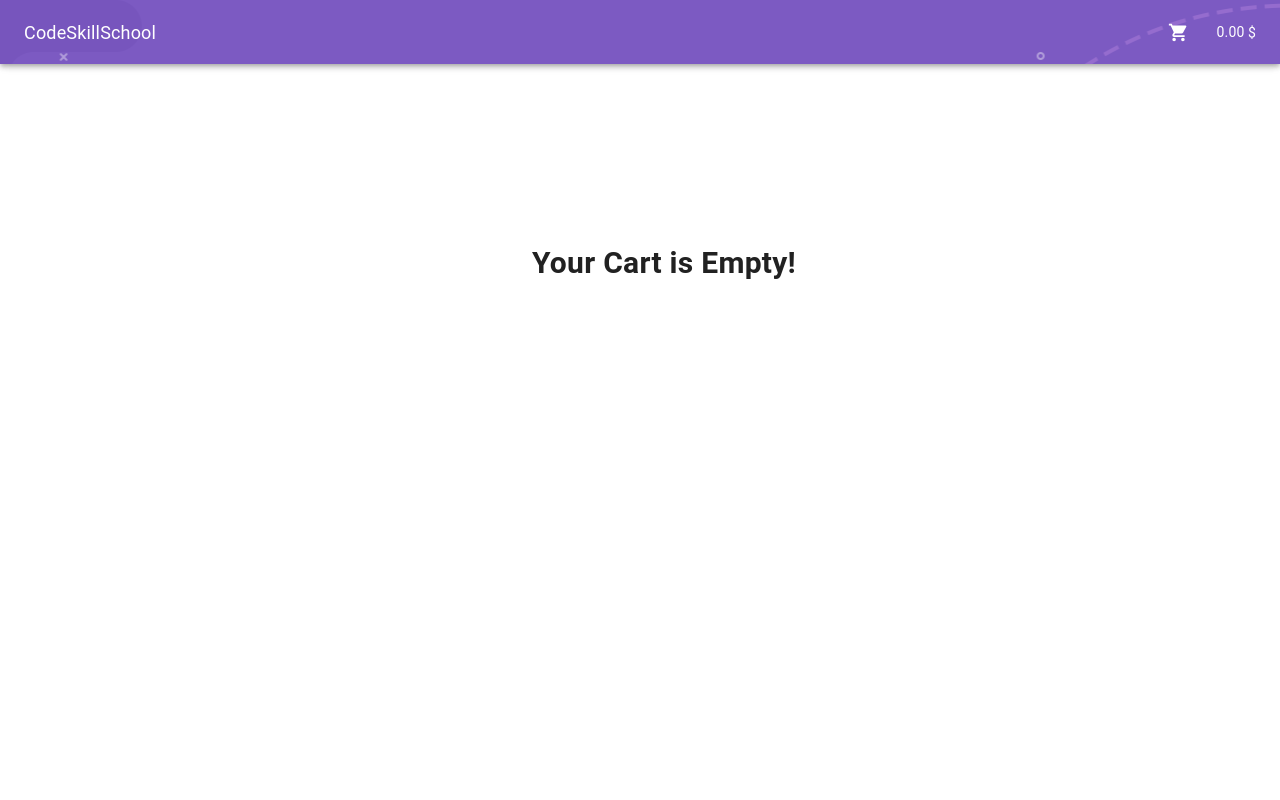
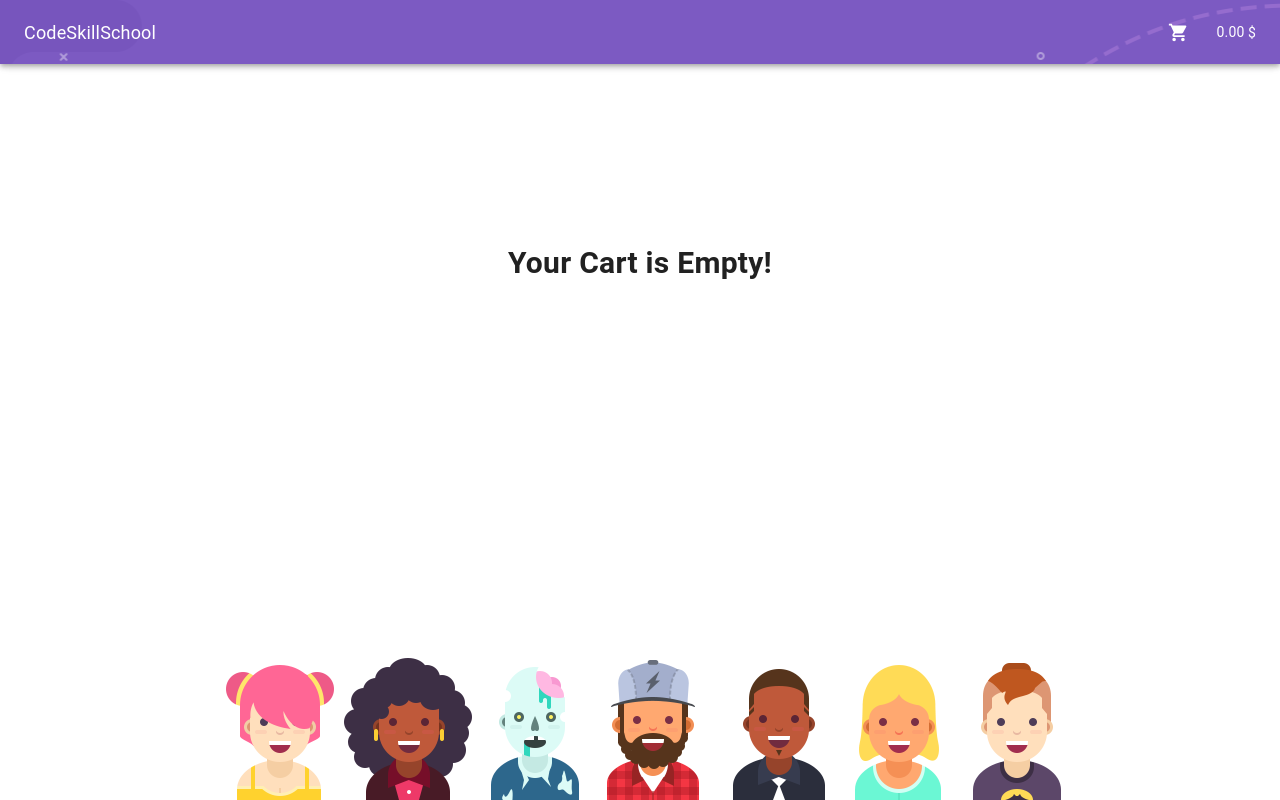
Before and after one commit to tamara-r/e-learning, a React (Create React App) app: page /cart in a window 1280 px wide. Built offline with nearby package versions, Linux system fonts and the light colour scheme.

Commit message:
add footer to cart

```diff
--- /dev/null
+++ b/src/components/CartFooter.js
@@ -0,0 +1,19 @@
+/* eslint-disable jsx-a11y/alt-text */
+import { Box } from '@mui/system';
+import React from 'react';
+
+export const CartFooter = () => {
+
+  return (
+    <Box
+      sx={{
+        display: 'flex',
+        justifyContent: 'center',
+        width: '100%',
+        position: 'fixed',
+        bottom: 0,
+      }}>
+      <img src='students.png' />
+    </Box>
+  )
+}
--- a/src/pages/Cart.js
+++ b/src/pages/Cart.js
@@ -22,6 +22,7 @@ import { deepPurple } from '@mui/material/colors';
 import { removeItem, removeItems } from '../redux/actions/cartActions';
 import MetaData from '../components/MetaData';
 import Header from '../components/Header';
+import { CartFooter } from '../components/CartFooter';
 
 const ColorButton = styled(Button) (({ theme }) => ({
   color: '#fff',
@@ -81,7 +82,6 @@ const Cart = () => {
       sx={{ display: 'flex', justifyContent: 'center' }} >
       <MetaData title={'Cart'} />
       <Header />
-      <Toolbar />
 
       { item.length > 0 ? (
         <Fragment>
@@ -133,14 +133,17 @@ const Cart = () => {
               </ColorButton>
             </Typography>
           </Box>
-
+          <CartFooter />
         </Fragment>
       )
       : (
-        <Typography
-          sx={{ pt: 30, fontSize: '30px', fontWeight: 'bold' }}>
-          Your Cart is Empty!
-        </Typography>
+        <Fragment>
+          <Typography
+            sx={{ pt: 30, fontSize: '30px', fontWeight: 'bold' }}>
+            Your Cart is Empty!
+          </Typography>
+          <CartFooter />
+        </Fragment>
       )}
 
     </Box>
```
Also changed, not shown: public/students.png (added).
